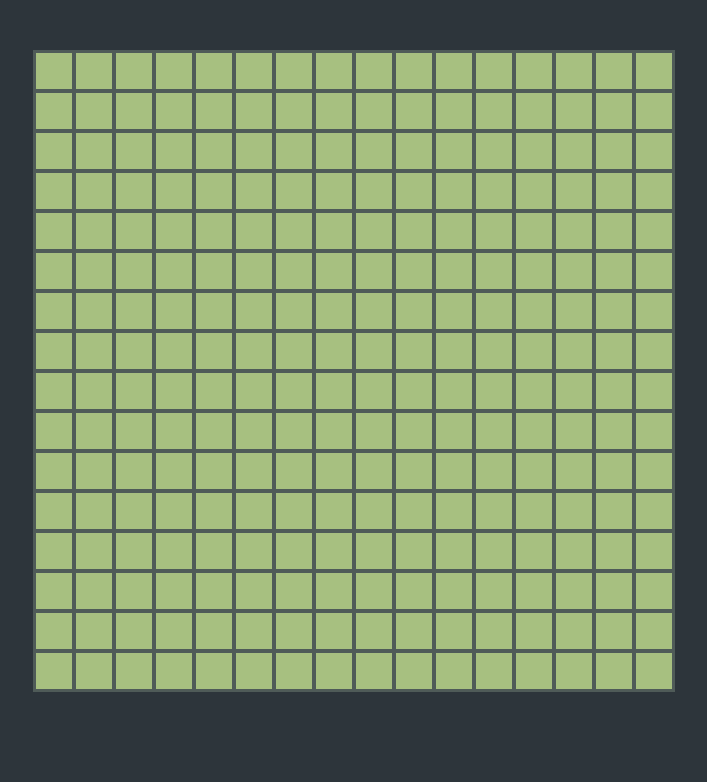
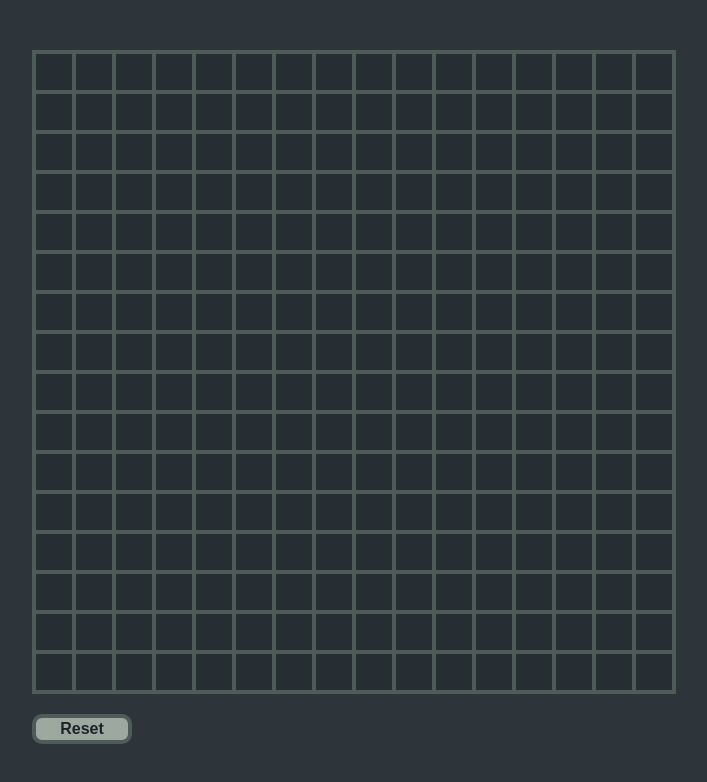
Before and after one commit to kristijanxo/odin-etch-a-sketch, a plain HTML site: page index.html in a window 1280 px wide. Shown: the whole page, without its empty margins (286-993 px from the left). Drawn offline with Linux system fonts and the light colour scheme.

Commit message:
Implement coloration upon mouseenter and add a reset button

```diff
--- a/css/style.css
+++ b/css/style.css
@@ -16,6 +16,11 @@ body {
   justify-content: center;
 }
 
+#app-container {
+  display: flex;
+  flex-direction: column;
+}
+
 #grid-container {
   margin-top: 50px;
   box-sizing: content-box;
@@ -24,16 +29,40 @@ body {
   width: 640px;
   height: 640px;
   border-style: solid;
-  border-width: 1px;
+  border-width: 2px;
   border-color: #4f5b58;
+}
+
+button {
+  margin-top: 20px;
+  width: 100px;
+  height: 30px;
+  font-size: 16px;
+  font-weight: 800;
+  color: #1e2326;
+  background-color: #9da9a0;
+  border-style: solid;
+  border-width: 4px;
+  border-radius: 10px;
+  border-color: #4f5b58;
+}
+button:hover {
+  background-color: #e67e80;
+}
+button:active {
+  opacity: 70%;
 }
 
 .grid-element {
   width: 40px;
   height: 40px;
   border-color: #e67e80;
-  background-color: #a7c080;
+  background-color: #272e33;
   border-style: solid;
   border-width: 2px;
   border-color: #4f5b58;
 }
+
+.colored-grid-element {
+  background-color: #a7c080;
+}
--- a/index.html
+++ b/index.html
@@ -8,6 +8,9 @@
     <script src="./script.js" defer></script>
   </head>
   <body>
-    <div id="grid-container"></div>
+    <div id="app-container">
+      <div id="grid-container"></div>
+      <button id="reset-button">Reset</button>
+    </div>
   </body>
 </html>
--- a/script.js
+++ b/script.js
@@ -5,3 +5,19 @@ for (let i = 0; i < 256; i++) {
   gridElement.classList.add("grid-element");
   gridContainer.appendChild(gridElement);
 }
+
+const allGridElements = document.querySelectorAll(".grid-element");
+
+allGridElements.forEach((element) => {
+  element.addEventListener("mouseenter", () => {
+    // element.style.backgroundColor = "red";
+    element.classList.add("colored-grid-element");
+  });
+});
+
+const resetButton = document.querySelector("#reset-button");
+resetButton.addEventListener("click", () => {
+  allGridElements.forEach((element) => {
+    element.classList.remove("colored-grid-element");
+  });
+});
```
